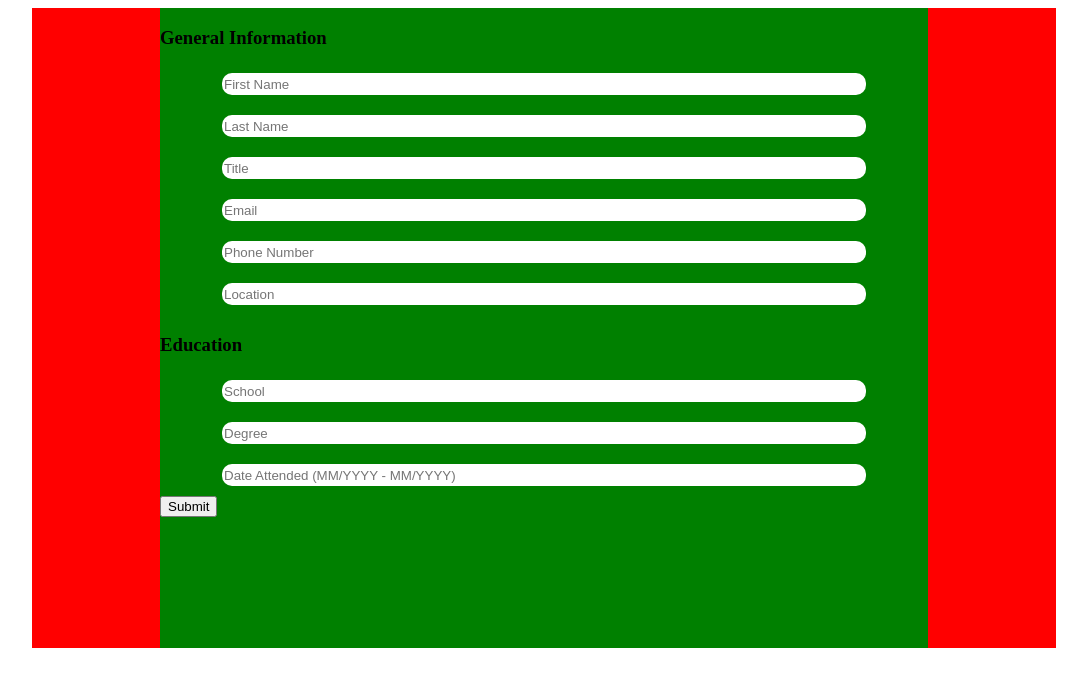
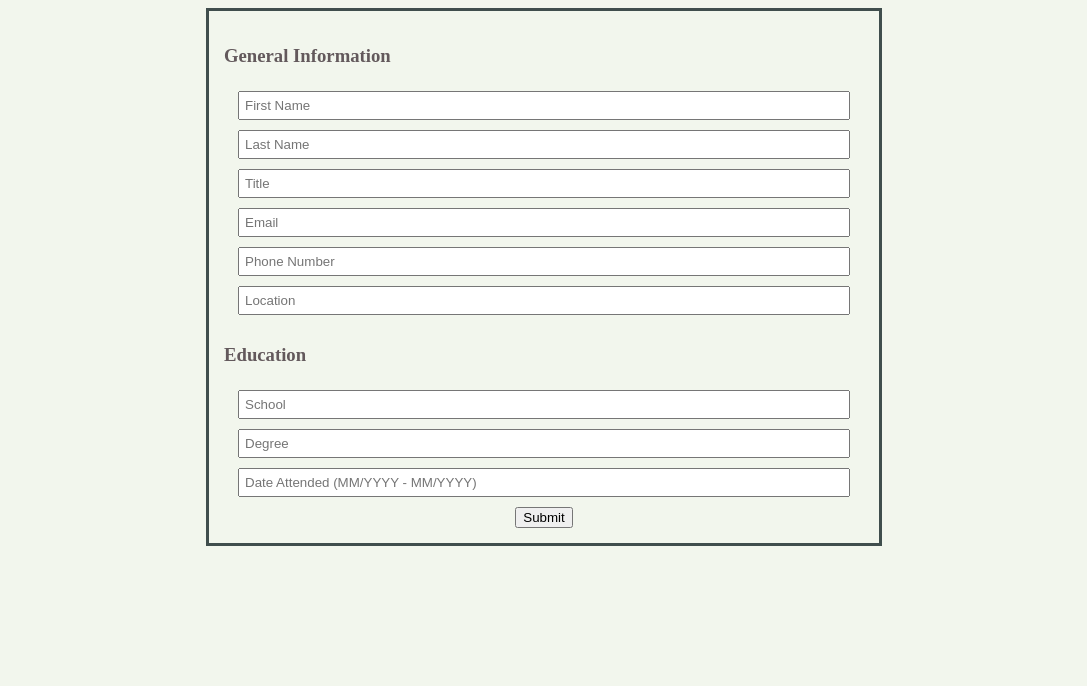
Before and after one commit to chrisrbentley/cv-app, a React (Create React App) app: page / in a window 1280 px wide. Shown: the top 686 px of the page, without its empty margins (96-1183 px from the left). Built offline with nearby package versions, Linux system fonts and the light colour scheme.

Commit message:
Added basic styles

```diff
--- a/src/styles/form.css
+++ b/src/styles/form.css
@@ -1,37 +1,79 @@
-body {
+/* body {
   display: flex;
   justify-content: center;
   align-items: center;
 }
 
 #wrapper {
-  background-color: red;
-  height: 80vh;
-  width: 80vw;
   display: flex;
+  padding: 20px;
+  border: 3px solid black;
+  border-radius: 5px;
   justify-content: center;
+  margin-bottom: 30px;
 }
 
 #form {
-  width: 60vw;
   background-color: green;
+}
+
+#form > h3 {
+  color: blue;
 }
 
 fieldset {
   border: none;
 }
 
-#general-info,
-.education {
+fieldset {
   display: flex;
   flex-flow: column nowrap;
-  gap: 20px;
+  gap: 10px;
   align-items: center;
 }
 
 input {
-  border-radius: 10px;
-  border: none;
+  border-radius: 5px;
+  border: solid 1px black;
   height: 20px;
   width: 50vw;
 }
+ */
+
+body {
+  display: flex;
+  justify-content: center;
+  background-color: #f2f6ed;
+  color: #63595c;
+}
+
+#wrapper {
+  border: 3px solid #404e4d;
+  padding: 15px;
+  width: 50vw;
+}
+
+form {
+  display: flex;
+  flex-flow: column nowrap;
+}
+
+fieldset {
+  display: flex;
+  flex-direction: column;
+  gap: 10px;
+  border: none;
+}
+
+input {
+  padding: 5px;
+}
+
+legend {
+  font-size: 18px;
+  font-weight: bold;
+}
+
+form > button {
+  align-self: center;
+}
```
